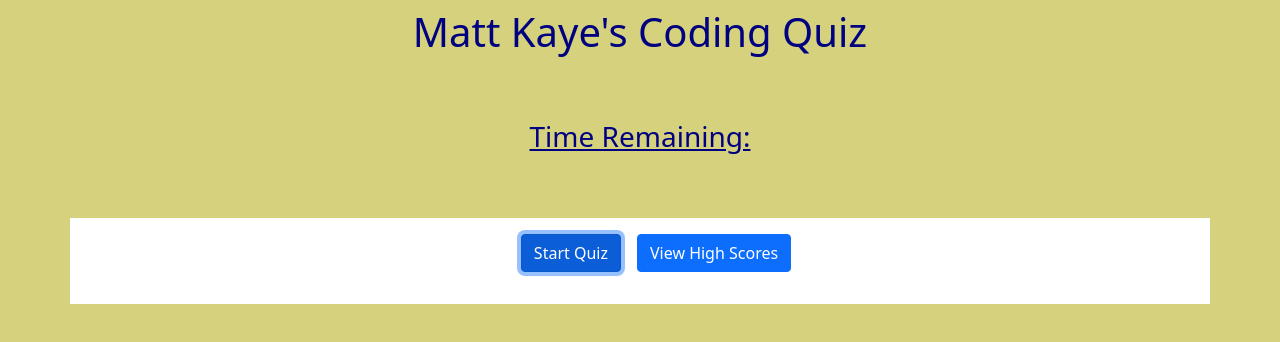
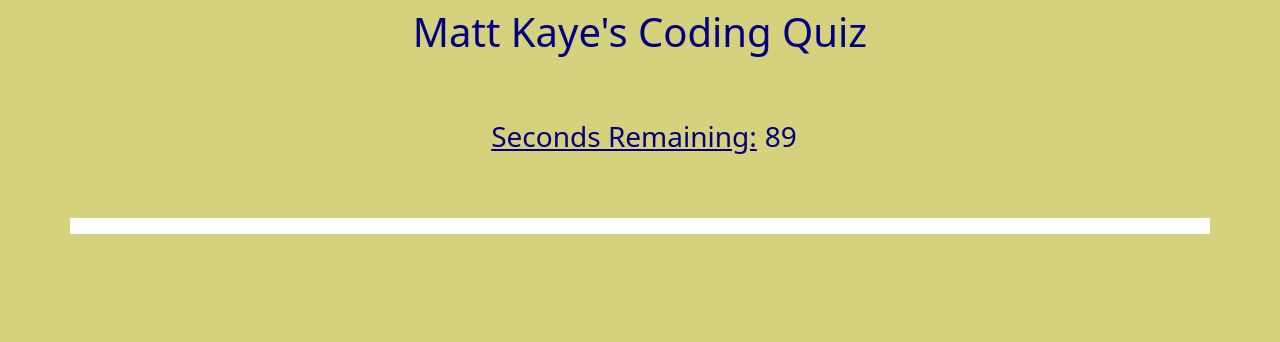
Before and after one commit to mkaye97/Code-Quiz, a plain HTML site: page index.html in a window 1280 px wide. Both pictures are taken after a click on the button "Start Quiz". Drawn offline with nearby package versions, Linux system fonts and the light colour scheme.

Commit message:
Added JavaScript code to remove initial buttons when pressed

```diff
--- a/assets/CSS/style.css
+++ b/assets/CSS/style.css
@@ -1,11 +1,3 @@
-.timer {
-
-}
-
-.highScore {
-
-}
-
 .body {
     background-color: rgb(213, 209, 124);
     color: navy;
--- a/assets/JS/script.js
+++ b/assets/JS/script.js
@@ -0,0 +1,40 @@
+var timeRemaining = $('#timer');
+var startButton = $('#startbutton');
+var highScore = $('#highscore');
+var card = $('#card');
+
+function startQuiz() {
+    // Removes 'Start' and 'High Score' buttons and starts timer.
+    startButton.remove();
+    highScore.remove();
+    $('#initialbuttons').remove();
+    setTime();
+    // Need to insert h4 element and append question text.
+    // card.add("h4");
+    // $('#q').text(questions[0]);
+
+}
+
+// Creates timer for quiz and counts down every second (1000ms).
+function setTime() {
+    var secondsLeft = 91;
+    var timerInterval = setInterval(function() {
+      secondsLeft--;
+      $('#timer').text(secondsLeft)
+      console.log(secondsLeft);
+//   Resets the interval when out of time.
+      if(secondsLeft === 0) {
+        clearInterval(timerInterval);
+      }
+
+    }, 1000)};
+
+function nextQuestion() {
+
+}
+
+function selectAnswer() {
+
+}
+
+startButton.on('click', startQuiz);
--- a/index.html
+++ b/index.html
@@ -6,8 +6,12 @@
       <meta http-equiv="X-UA-Compatible" content="ie=edge" />
       <link rel="stylesheet" href="assets/CSS/reset.css" />
       <!-- Link in Bootstrap -->
-      <link rel="stylesheet" href="https://cdn.jsdelivr.net/npm/bootstrap@5.1.3/dist/css/bootstrap.min.css">
-      <link rel="stylesheet" href="assets/CSS/style.css">
+      <link rel="stylesheet" href="https://cdn.jsdelivr.net/npm/bootstrap@5.1.3/dist/css/bootstrap.min.css"></link>
+      <!-- Link in JQuery -->
+      <script src="https://code.jquery.com/jquery-3.5.1.min.js"></script>
+      <!-- Link in Day.js -->
+      <script src="https://cdn.jsdelivr.net/npm/dayjs@1/dayjs.min.js"></script>
+      <link rel="stylesheet" href="assets/CSS/style.css"></script>
       <title>Coding Quiz</title>
     </head>
 
@@ -17,28 +21,23 @@
                 <h1 class = "d-flex justify-content-center">Matt Kaye's Coding Quiz</h1>
 
                 <div class="d-flex justify-content-center hstack p-5">
-                    <h3 class = "timer p-2 text-decoration-underline">Time Remaining: </h3>
+                    <h3 class = "timer p-2 text-decoration-underline">Seconds Remaining: </h3>
+                    <h3 id = "timer"></h3>
                 </div>
             </header>
-            <div class = "container card-colors">
-                <div class = "p-2 justify-content-center">
-                    <ul class="d-flex justify-content-center">
+            <div class = "container card-colors" id = "card">
+                <div id = "card" class = "p-2 justify-content-center">
+                    <ul class="d-flex justify-content-center" id = "initialbuttons">
                         <li class="p-2">
-                            <button type="button" class="btn btn-primary">Start Quiz</button>
+                            <button type="button" class="btn btn-primary" id = "startbutton">Start Quiz</button>
                         </li>
                         <li class="p-2">
-                            <button type="button" class="btn btn-primary">View High Scores</button>
+                            <button type="button" class="btn btn-primary" id = "highscore">View High Scores</button>
                         </li>
                     </ul>
                 </div>
             </div>
-
         </div>
-  </body>
-
-  <!-- Link in JQuery -->
-  <script src="https://code.jquery.com/jquery-3.5.1.min.js"></script>
-  <!-- Link in Day.js -->
-  <script src="https://cdn.jsdelivr.net/npm/dayjs@1/dayjs.min.js"></script>
-  <script>dayjs().format()</script>
+        <script src="./assets/JS/script.js"></script>
+    </body>
 </html>
```
